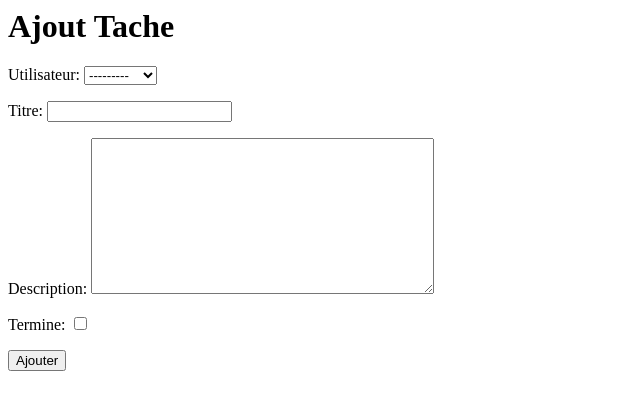
After one commit to ImemBA1/projetveilleImem, a Django app: page /cree-tache/ in a window 1280 px wide. The commit adds this page. Shown: the top 410 px of the page, without its empty margins (0-640 px from the left). Run offline with Django 3.2, Linux system fonts and the light colour scheme; data comes from the database, SQL or seed files in the repository; both versions use the stored data as it was after the commit.

Commit message:
ajout tache fonctionnel

```diff
--- /dev/null
+++ b/projet_veille/todolist/templates/todolist/tache_form.html
@@ -0,0 +1,7 @@
+<h1>Ajout Tache</h1>
+
+<form method='post' action=''>
+    {% csrf_token %}
+    {{form.as_p}}
+    <input type="submit" value="Ajouter">
+</form>
--- a/projet_veille/todolist/templates/todolist/tache_list.html
+++ b/projet_veille/todolist/templates/todolist/tache_list.html
@@ -1,5 +1,5 @@
 <h1>Liste des taches</h1>
-
+<a href="{% url 'cree-tache' %}">Ajout Tache</a>
 <table>
     <tr>
         <th>Tache</th>
--- a/projet_veille/todolist/urls.py
+++ b/projet_veille/todolist/urls.py
@@ -1,7 +1,8 @@
 from django.urls import path
-from .views import DetailTache, ListeTache
+from .views import CreeTache, DetailTache, ListeTache
 
 urlpatterns = [
-    path('', ListeTache.as_view(), name='tache'),
+    path('', ListeTache.as_view(), name='taches'),
     path('tache/<int:pk>/', DetailTache.as_view(), name='tache'),
+    path('cree-tache/', CreeTache.as_view(), name='cree-tache'),
 ]
--- a/projet_veille/todolist/views.py
+++ b/projet_veille/todolist/views.py
@@ -3,6 +3,8 @@ from django.shortcuts import render
 from django.views.generic.list import ListView
 from django.views.generic.detail import DetailView
 from .models import Tache
+from django.views.generic.edit import CreateView, UpdateView
+from django.urls import reverse_lazy
 
 class ListeTache(ListView):
     model = Tache
@@ -10,3 +12,8 @@ class ListeTache(ListView):
 class DetailTache(DetailView):
     model = Tache
     context_object_name = "tache"
+
+class CreeTache(CreateView):
+    model = Tache
+    fields = '__all__' # tout les champs
+    success_url = reverse_lazy('taches') #retour à la page d'accueil
```
Also changed, not shown: projet_veille/db.sqlite3.
